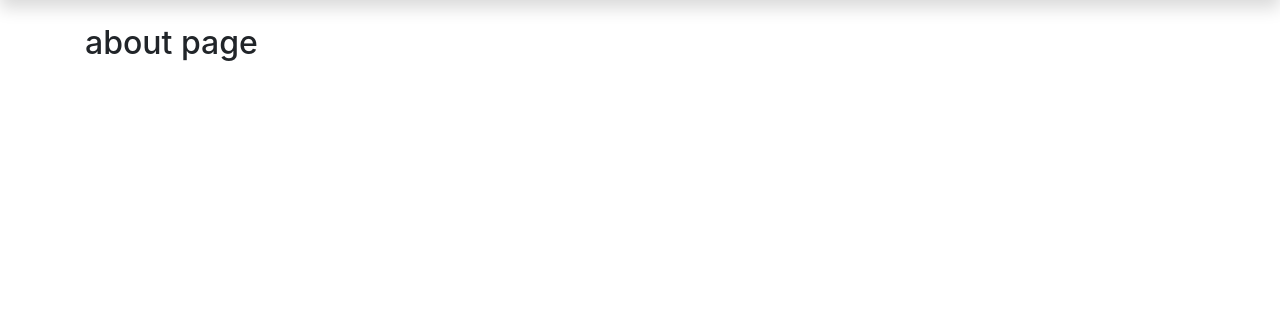
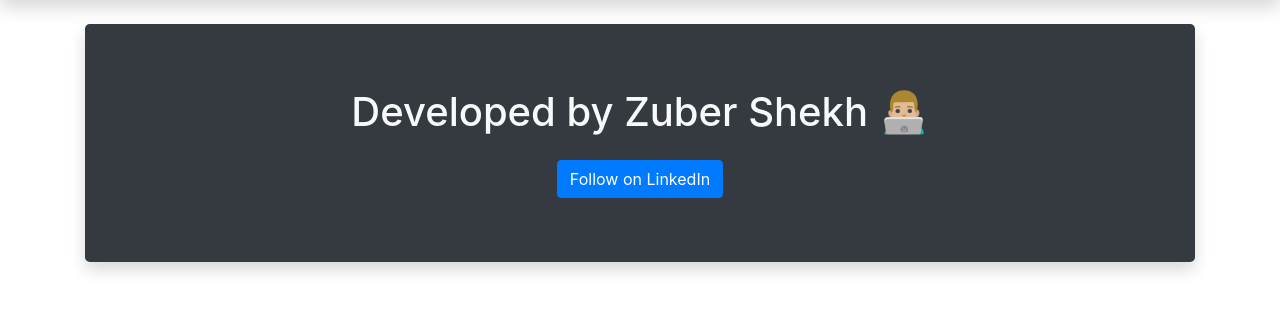
Before and after one commit to zuber-shekh7/django-blog-app, a Django app: page /about/ in a window 1280 px wide. Shown: the part 88-400 px from the top of the page. Run offline with Django 3.2, Linux system fonts and the light colour scheme.

Commit message:
Updated about page

```diff
--- a/templates/core/about.html
+++ b/templates/core/about.html
@@ -1,5 +1,14 @@
 {% extends 'core/base.html' %} {% block main %}
 <section>
-  <h2>about page</h2>
+  <div class="row">
+    <div class="col-md">
+      <div class="jumbotron bg-dark text-light shadow">
+        <h1 class="text-center">Developed by Zuber Shekh 👨🏼‍💻</h1>
+        <div class="text-center mt-4">
+          <a class="btn btn-primary" href="#">Follow on LinkedIn</a>
+        </div>
+      </div>
+    </div>
+  </div>
 </section>
 {% endblock main %}
```
